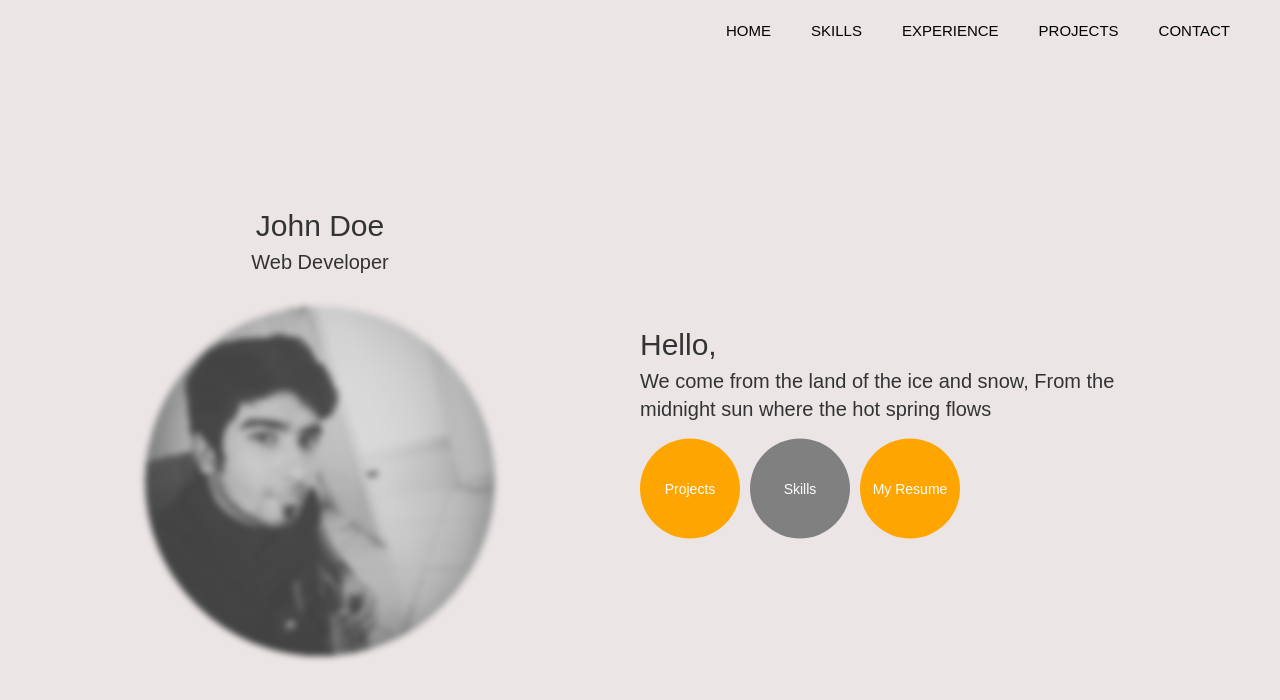
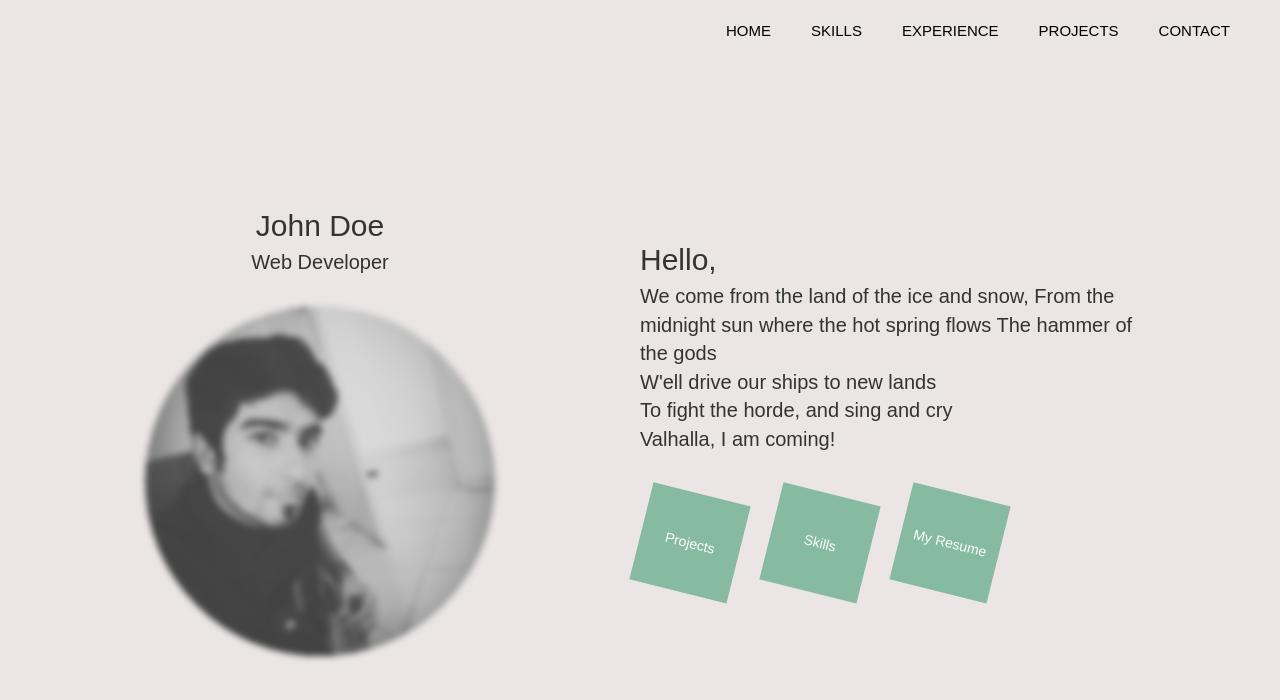
Before and after one commit to batradeepanshu/resume-web, a React (Create React App) app: page / in a window 1280 px wide. Shown: the top 700 px of the page. Built offline with nearby package versions, Linux system fonts and the light colour scheme; a web font is replaced by a local one.

Commit message:
home css canges

```diff
--- a/src/components/Home.js
+++ b/src/components/Home.js
@@ -45,12 +45,18 @@ class Home extends Component{
           <div className='me-container2'>
           <div className='salutation'>Hello,</div>
           <div className='brief-about-me'>We come from the land of the ice and snow,
-          From the midnight sun where the hot spring flows</div>
+          From the midnight sun where the hot spring flows
+          The hammer of the gods<br/>
+          W'ell drive our ships to new lands<br/>
+          To fight the horde, and sing and cry<br/>
+          Valhalla, I am coming!
+
+        </div>
           <div className='res-wor-ski'>
             <div className='r-w-s animate'>
               Projects
             </div>
-            <div className='r-w-s red animate' onClick={this.changeRoute.bind(this,"/skills")}>
+            <div className='r-w-s animate' onClick={this.changeRoute.bind(this,"/skills")}>
               Skills
             </div>
             <div className='r-w-s green animate'>
--- a/src/index.css
+++ b/src/index.css
@@ -4,6 +4,7 @@ body {
   /*font-family: sans-serif;*/
   font-family: 'Cantarell', sans-serif;
   background-color: #ebe5e5;
+  /*background-color: #BFD3C1;*/
   /*background: linear-gradient(to right,#ebe5e5, #0e5a54);*/
 }
 
--- a/src/stylesheet/Home.css
+++ b/src/stylesheet/Home.css
@@ -28,24 +28,31 @@
   font-weight: 200;
   margin-bottom: 15px;
 }
+.res-wor-ski{
+  margin-top: 4rem;
+}
 .res-wor-ski .r-w-s{
-  border-radius: 50%;
+  /*border-radius: 50%;*/
   width: 100px;
   line-height: 100px;
   float: left;
-  margin-right: 1rem;
+  margin-right: 3rem;
   height: 100px;
-  background-color: orange;
+  background-color: #86BAA1;
+  background-color: #86BAA1;
+  transform: rotate(14deg);
   cursor: pointer;
   color: white;
+  transition: .1s transform linear;
 }
 .res-wor-ski .r-w-s:hover{
-  background-color: #bd8d36;
+  transform: scale(1.1) rotate(14deg);
+  /*background-color: #bd8d36;*/
 }
 .me-container2{
   position: absolute;
   left: 0;
-  top: 50%;
+  top: 48%;
   transform: translate(0,-50%);
 }
 .me-container{
--- a/src/stylesheet/ScreenshotsModal.css
+++ b/src/stylesheet/ScreenshotsModal.css
@@ -7,6 +7,8 @@
   background-color: white;
   z-index: 1041;
   transform: translate(-50%,-50%);
+  border: 3px solid black;
+border-radius: 1rem;
 }
 .screens-modal img{
   width: 100%;
```
